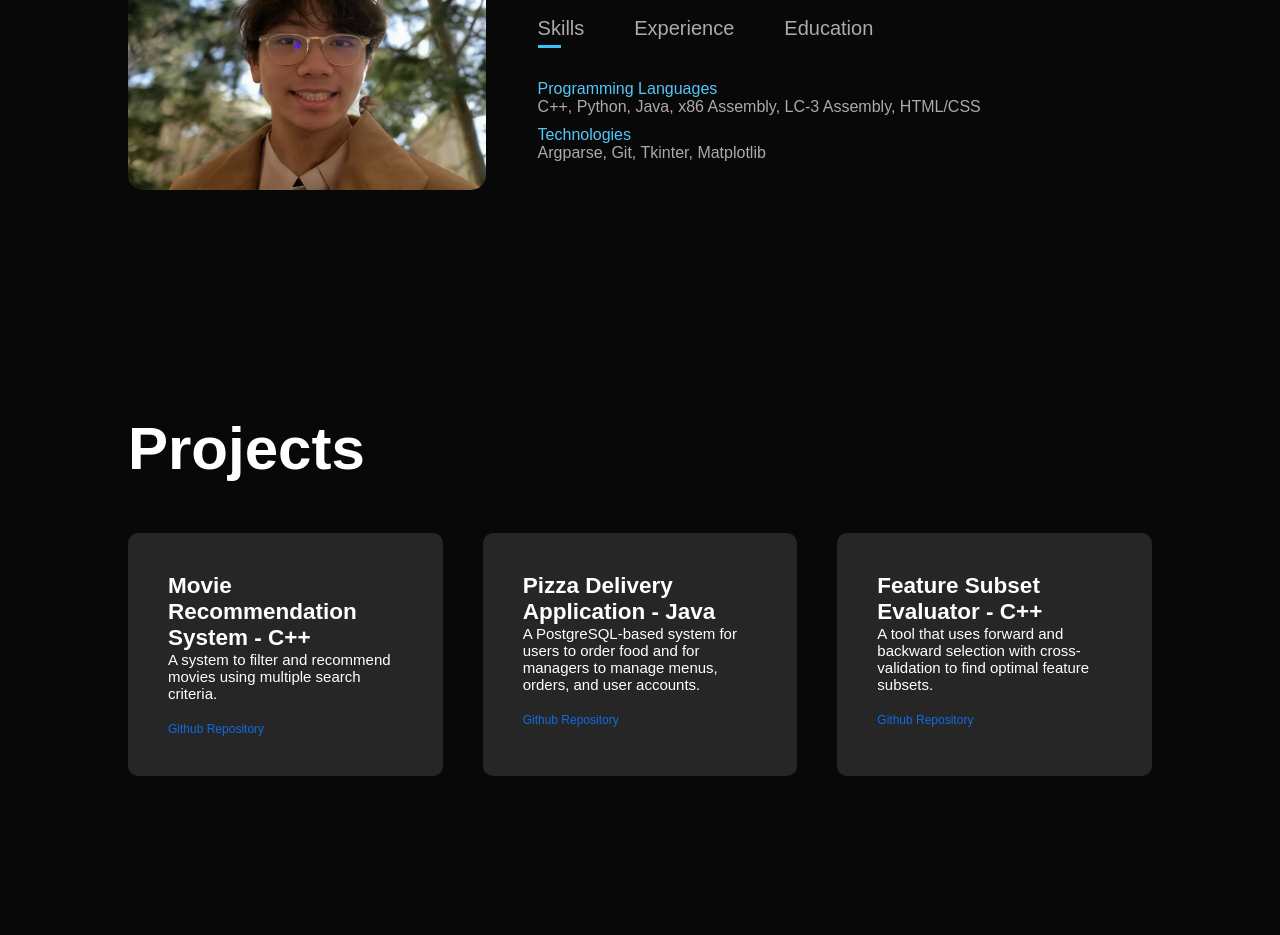
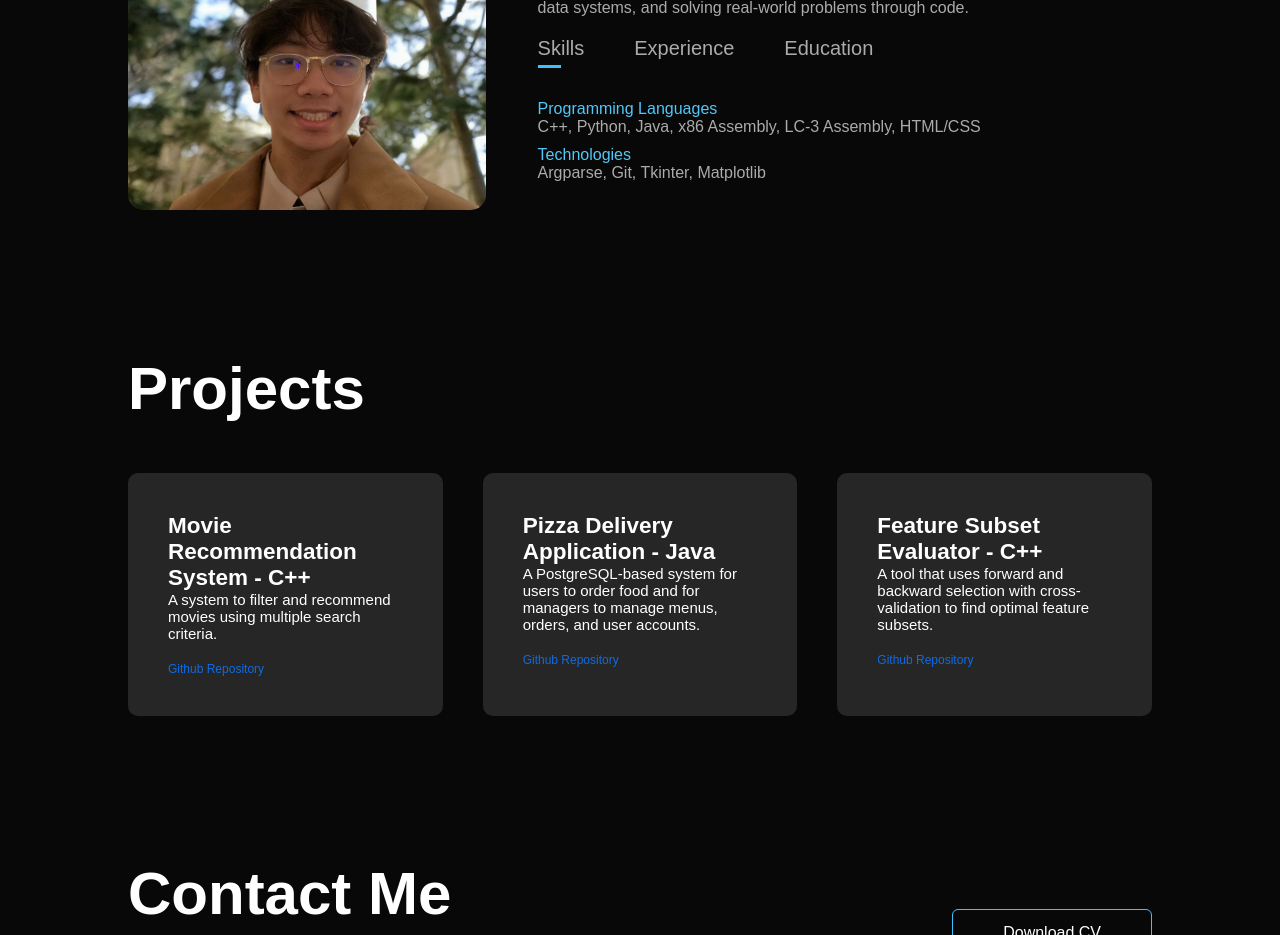
Before and after one commit to tayvinnguyen/tayvinnguyen.github.io, a plain HTML site: page index.html in a window 1280 px wide. Shown: the part 802-1737 px from the top of the page. Drawn offline with Linux system fonts and the light colour scheme.

Commit message:
final changes

```diff
--- a/style.css
+++ b/style.css
@@ -70,7 +70,7 @@ nav ul li a:hover::after{
 }
 /*-------about------*/
 #about{
-    padding: 80px 0;
+    padding: 100px 0;
     color: #ababab;
 }
 .row{
@@ -88,7 +88,6 @@ nav ul li a:hover::after{
 .about-col-2{
     flex-basis: 60%;
     color: #ababab;
-    margin-bottom: 10%
 }
 
 .sub-title{
@@ -138,7 +137,7 @@ nav ul li a:hover::after{
 }
 /* ----projects---- */
 #projects{
-    padding: 20px 0;
+    padding: 0px 0;
 }
 .projects-list{
     display: grid;
```
